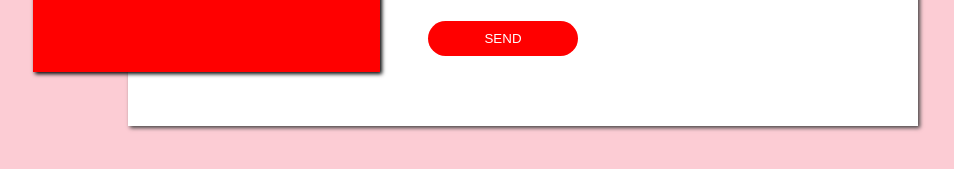
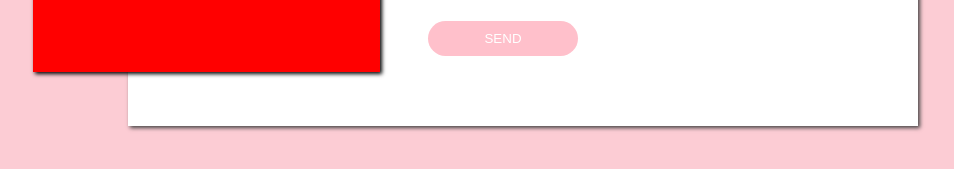
Before and after one commit to ibrahimwebflow/contact-form, a plain HTML site: page assignment3.html in a window 1280 px wide. In both pictures the pointer is over the input "SEND". Shown: the part 593-762 px from the top of the page, without its empty margins (117-1071 px from the left). Drawn offline with nearby package versions, Linux system fonts and the light colour scheme.

Commit message:
Update styles.css

```diff
--- a/styles.css
+++ b/styles.css
@@ -42,6 +42,10 @@ body {
     color: white;
 }
 
+#contact-form input[type="button"]:hover {
+    background-color: pink;
+}
+
 #address-block {
     background-color: red;
     padding: 80px;
```
